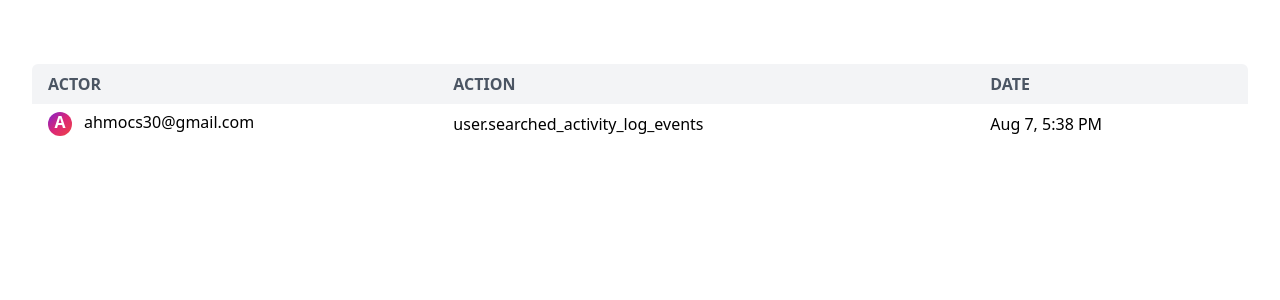
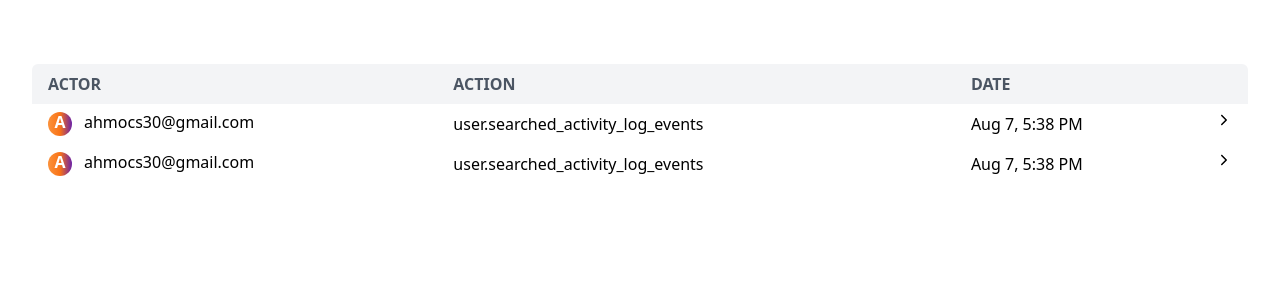
Before and after one commit to AhmedMostafa30/activity-log, a React (Vite) app: page / in a window 1280 px wide. Shown: the top 300 px of the page. Built offline with nearby package versions, Linux system fonts and the light colour scheme.

Commit message:
Adding ArrowForward icon

```diff
--- a/package.json
+++ b/package.json
@@ -10,7 +10,8 @@
   },
   "dependencies": {
     "react": "^18.2.0",
-    "react-dom": "^18.2.0"
+    "react-dom": "^18.2.0",
+    "react-icons": "^5.2.1"
   },
   "devDependencies": {
     "@types/react": "^18.0.27",
--- a/src/components/ActivityContainer.tsx
+++ b/src/components/ActivityContainer.tsx
@@ -1,4 +1,4 @@
-import React, { useState } from "react";
+import { IoIosArrowForward } from "react-icons/io";
 
 function ActivityContainer() {
   const iconsColors: string[] = [
@@ -22,7 +22,7 @@ function ActivityContainer() {
             </tr>
           </thead>
           <tbody>
-            <tr>
+            <tr className="hover:bg-gray-100">
               <td className="px-4 py-2 text-left w-1/3">
                 <div className="flex space-x-3">
                   <div className={iconsColors[colorIndex()]}>
@@ -36,7 +36,34 @@ function ActivityContainer() {
               <td className="px-4 py-2 text-left">
                 user.searched_activity_log_events
               </td>
-              <td className="px-4 py-2 text-left">Aug 7, 5:38 PM</td>
+              <td className="px-4 py-2 text-left flex justify-between">
+                <p>Aug 7, 5:38 PM</p>
+                <div>
+                  <IoIosArrowForward />
+                </div>
+              </td>
+            </tr>
+
+            <tr className="hover:bg-gray-100">
+              <td className="px-4 py-2 text-left w-1/3">
+                <div className="flex space-x-3">
+                  <div className={iconsColors[colorIndex()]}>
+                    <span className="mb-1">A</span>
+                  </div>
+                  <p className="font-inter text-base font-normal leading-5 text-left">
+                    ahmocs30@gmail.com
+                  </p>
+                </div>
+              </td>
+              <td className="px-4 py-2 text-left">
+                user.searched_activity_log_events
+              </td>
+              <td className="px-4 py-2 text-left flex justify-between">
+                <p>Aug 7, 5:38 PM</p>
+                <div>
+                  <IoIosArrowForward />
+                </div>
+              </td>
             </tr>
           </tbody>
         </table>
```
Also changed, not shown: 1 other file (tests, documents, lock files or other folders).
